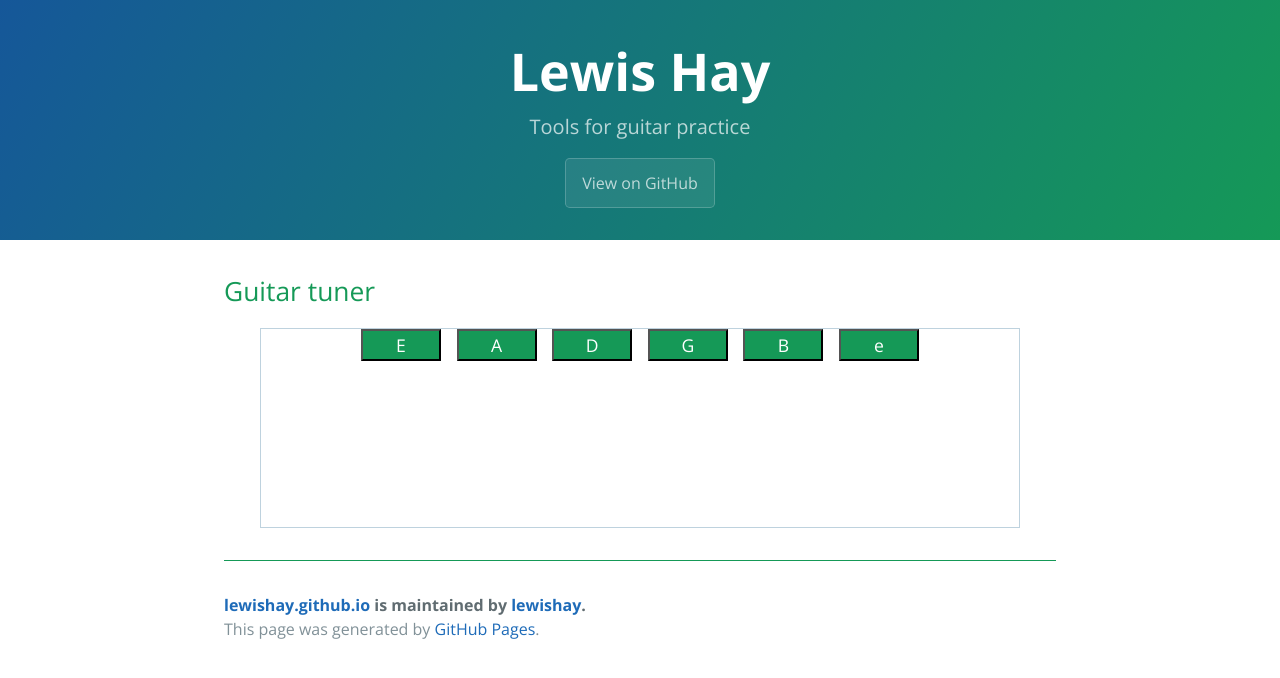
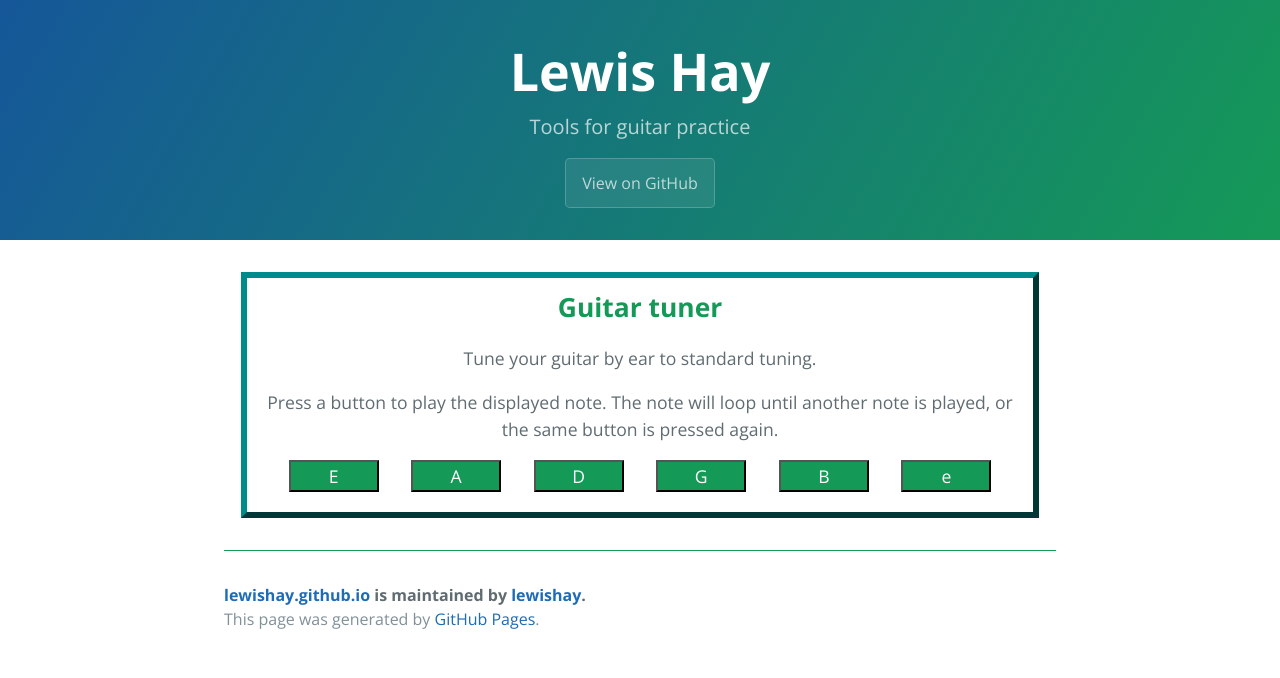
Before and after one commit to lewishay/lewishay.github.io, a Jekyll site: the page built from index.html, in a window 1280 px wide. Shown: the top 678 px of the page. Built offline with Jekyll 4.4.1, drawn with Linux system fonts in a browser that asks for light colours.

Commit message:
Finishing touches for first version of tuner

```diff
--- a/_sass/tuner.scss
+++ b/_sass/tuner.scss
@@ -1,12 +1,10 @@
-@media (min-width: 850px) {
 .tuner-container {
   position : relative;
-		width : 760px;
-		height : 200px;
+  width : 96%;
   margin : auto;
   text-align: center;
-    padding: 0px;
-    border: 1px solid #bed2de;
+  padding: 10px;
+  border: 6px outset darkcyan;
   font-size: 100%;
   background-attachment: scroll;
   background-image: none;
@@ -25,13 +23,25 @@
 .button-container {
   display: flex;
   justify-content: space-between;
-    margin: 100px;
   position: bottom;
+  margin-left: 2vw;
+  margin-right: 2vw;
+  margin-bottom: 10px;
 }
 
 .note-button {
-    width: 80px;
+  width: 90px;
+  margin-left: 0.5vw;
+  margin-right: 0.5vw;
   background-color: #159957;
   color: white;
+  border: 2px outset black;
 }
+
+.note-button.select {
+  background-color: #38a2ba;
 }
+
+.note-button:focus {
+  outline: 1px double black;
+}
--- a/assets/css/style.scss
+++ b/assets/css/style.scss
@@ -291,7 +291,7 @@ a:hover { text-decoration: underline; }
 @media screen and (min-width: 42em) and (max-width: 64em) { .main-content { padding: 2rem 4rem; font-size: 1.1rem; } }
 @media screen and (max-width: 42em) { .main-content { padding: 2rem 1rem; font-size: 1rem; } }
 .main-content img { max-width: 100%; }
-.main-content h1, .main-content h2, .main-content h3, .main-content h4, .main-content h5, .main-content h6 { margin-top: 2rem; margin-bottom: 1rem; font-weight: normal; color: #159957; }
+.main-content h1, .main-content h2, .main-content h3, .main-content h4, .main-content h5, .main-content h6 { margin-top: 2rem; margin-bottom: 1rem; font-weight: bold; color: #159957; }
 .main-content p { margin-bottom: 1em; }
 .main-content code { padding: 2px 4px; font-family: Consolas, "Liberation Mono", Menlo, Courier, monospace; font-size: 0.9rem; color: #567482; background-color: #f3f6fa; border-radius: 0.3rem; }
 .main-content pre { padding: 0.8rem; margin-top: 0; margin-bottom: 1rem; font: 1rem Consolas, "Liberation Mono", Menlo, Courier, monospace; color: #567482; word-wrap: normal; background-color: #f3f6fa; border: solid 1px #dce6f0; border-radius: 0.3rem; }
--- a/assets/js/tuner.js
+++ b/assets/js/tuner.js
@@ -0,0 +1,16 @@
+function playNote(note) {
+  var audio = document.getElementById("note-" + note);
+  var selectedButton = document.getElementById("button-" + note);
+  if(audio.paused) {
+    var sounds = document.getElementsByTagName("audio");
+    for(i = 0; i < sounds.length; i++) sounds[i].pause();
+    var buttons = document.getElementsByClassName("note-button");
+    for(i = 0; i < buttons.length; i++) buttons[i].classList.remove("select");
+    selectedButton.classList.add("select");
+    audio.currentTime = 0;
+    audio.play();
+  } else {
+    selectedButton.classList.remove("select");
+    audio.pause();
+  }
+}
--- a/index.html
+++ b/index.html
@@ -1,20 +1,22 @@
 ---
 layout: mainTemplate
 ---
-<h2>Guitar tuner</h2>
 <div class="tuner-container">
+  <h2>Guitar tuner</h2>
+  <p>Tune your guitar by ear to standard tuning.</p>
+  <p>Press a button to play the displayed note. The note will loop until another note is played, or the same button is pressed again.</p>
   <div class="button-container">
-    <button class="note-button" onclick="playNote('E2')">E</button>
+    <button id="button-E2" class="note-button" onclick="playNote('E2')">E</button>
     <audio id="note-E2" type="audio/mpeg" src="/assets/audio/note-E2.mp3" loop></audio>
-    <button class="note-button" onclick="playNote('A')">A</button>
+    <button id="button-A" class="note-button" onclick="playNote('A')">A</button>
     <audio id="note-A" type="audio/mpeg" src="/assets/audio/note-A.mp3" loop></audio>
-    <button class="note-button" onclick="playNote('D')">D</button>
+    <button id="button-D" class="note-button" onclick="playNote('D')">D</button>
     <audio id="note-D" type="audio/mpeg" src="/assets/audio/note-D.mp3" loop></audio>
-    <button class="note-button" onclick="playNote('G')">G</button>
+    <button id="button-G" class="note-button" onclick="playNote('G')">G</button>
     <audio id="note-G" type="audio/mpeg" src="/assets/audio/note-G.mp3" loop></audio>
-    <button class="note-button" onclick="playNote('B')">B</button>
+    <button id="button-B" class="note-button" onclick="playNote('B')">B</button>
     <audio id="note-B" type="audio/mpeg" src="/assets/audio/note-B.mp3" loop></audio>
-    <button class="note-button" onclick="playNote('E4')">e</button>
+    <button id="button-E4" class="note-button" onclick="playNote('E4')">e</button>
     <audio id="note-E4" type="audio/mpeg" src="/assets/audio/note-E4.mp3" loop></audio>
   </div>
 </div>
```
Lines whose indentation alone changed are shown as unchanged.
